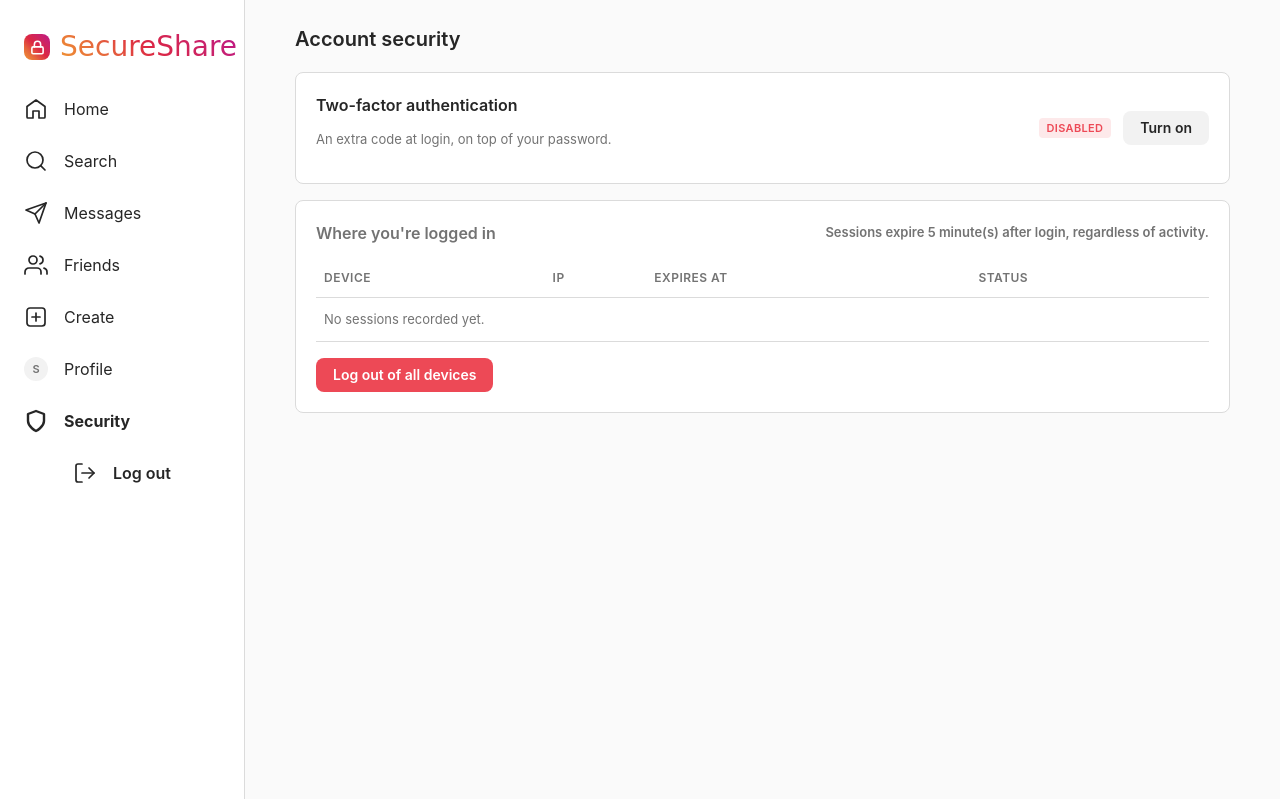
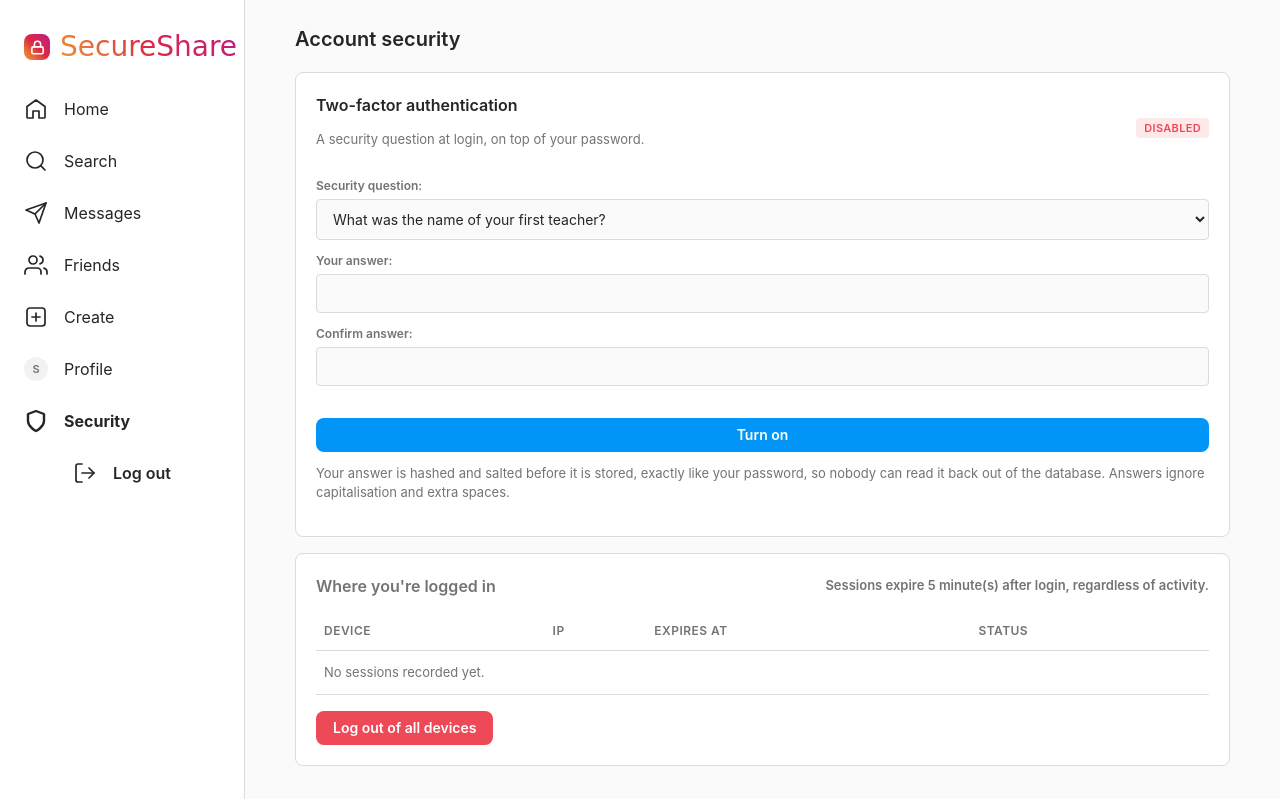
Before and after one commit to RayzerGT/CSE447-SecureShare, a Django app: page /accounts/sessions/ in a window 1280 px wide. Shown: the top 799 px of the page. Run offline with Django 5.2, Linux system fonts and the light colour scheme; the visitor is signed in with stand-in values (Sample User, id 1); data comes from the database, SQL or seed files in the repository; data that the repository does not hold is empty; some web fonts are replaced.

Commit message:
Replace TOTP two-factor with security questions
The previous 2FA was unusable. Turning it on only set is_enabled=True; it
never showed the user a secret or a QR code, and the TOTP code was written
to the server console at login. Without access to the console there was no
way to obtain the code, so enabling 2FA locked the account out.

Two-factor is now a security question the user sets themselves. Seven
questions are offered (accounts.models.SecurityQuestion): first teacher,
first pet, birth city, childhood friend, primary school, favourite dish,
mother's maiden name.

The answer is never stored. set_security_answer normalises it (trim, lower
case, collapse internal whitespace) and passes it through make_password, so
it lands in answer_hash under FromScratchPasswordHasher - the same
from-scratch hash+salt used for passwords. Verification re-normalises and
compares with check_password, so capitalisation and stray spaces do not
matter but the stored value is not recoverable.

Setup lives on the account security page: pick a question, type the answer
twice, save. The question can be changed or 2FA turned off from the same
place. At login the chosen question is displayed and the answer is checked
before the session is issued.

Login only demands 2FA when is_enabled AND a question AND an answer hash
are all present, so a row left enabled from the old TOTP flow cannot lock
anyone out. Applies to Standard Users only, as before.

Verified end to end: password alone leaves the user unauthenticated; the
question is displayed; a wrong answer is refused and keeps them out; the
correct answer with different capitalisation and padding succeeds;
mismatched confirmations are rejected at setup; disabling clears both the
question and the hash; and two_factor_verified / two_factor_failed still
reach the audit log.

```diff
--- a/accounts/forms.py
+++ b/accounts/forms.py
@@ -1,7 +1,8 @@
 from django import forms
 from django.contrib.auth.models import User
 
-from .models import Profile
+from .models import Profile, SecurityQuestion
+from .security.two_factor import MIN_ANSWER_LENGTH, normalise_answer
 
 class RegistrationForm(forms.ModelForm):
     first_name = forms.CharField(max_length=75)
@@ -36,7 +37,23 @@ class LoginForm(forms.Form):
     password = forms.CharField(widget=forms.PasswordInput)
 
 class TwoFactorForm(forms.Form):
-    code = forms.CharField(max_length=6, label="Verification code")
+    answer = forms.CharField(max_length=128, label="Your answer")
+
+
+class SecurityQuestionForm(forms.Form):
+    question = forms.ChoiceField(choices=SecurityQuestion.choices, label="Security question")
+    answer = forms.CharField(max_length=128, label="Your answer")
+    confirm_answer = forms.CharField(max_length=128, label="Confirm answer")
+
+    def clean(self):
+        cleaned = super().clean()
+        answer = normalise_answer(cleaned.get("answer", ""))
+        confirm = normalise_answer(cleaned.get("confirm_answer", ""))
+        if answer and confirm and answer != confirm:
+            raise forms.ValidationError("The two answers do not match.")
+        if answer and len(answer) < MIN_ANSWER_LENGTH:
+            raise forms.ValidationError(f"Your answer must be at least {MIN_ANSWER_LENGTH} characters.")
+        return cleaned
 
 class ProfileForm(forms.ModelForm):
     class Meta:
--- a/accounts/models.py
+++ b/accounts/models.py
@@ -34,17 +34,36 @@ class Profile(models.Model):
     def is_developer(self):
         return self.role == Role.DEVELOPER
 
+class SecurityQuestion(models.TextChoices):
+    FIRST_TEACHER = "first_teacher", "What was the name of your first teacher?"
+    FIRST_PET = "first_pet", "What was the name of your first pet?"
+    BIRTH_CITY = "birth_city", "In which city were you born?"
+    CHILDHOOD_FRIEND = "childhood_friend", "What is the name of your childhood best friend?"
+    PRIMARY_SCHOOL = "primary_school", "What was the name of your primary school?"
+    FAVOURITE_DISH = "favourite_dish", "What is your favourite dish?"
+    MOTHERS_MAIDEN_NAME = "mothers_maiden_name", "What is your mother's maiden name?"
+
+
 class TwoFactorSettings(models.Model):
 
     class Method(models.TextChoices):
-        TOTP = "totp", "Authenticator App (TOTP)"
-        EMAIL_OTP = "email_otp", "Email OTP"
+        SECURITY_QUESTION = "security_question", "Security Question"
 
     user = models.OneToOneField(settings.AUTH_USER_MODEL, on_delete=models.CASCADE, related_name="two_factor")
     is_enabled = models.BooleanField(default=False)
-    method = models.CharField(max_length=16, choices=Method.choices, default=Method.EMAIL_OTP)
+    method = models.CharField(max_length=32, choices=Method.choices, default=Method.SECURITY_QUESTION)
+    question = models.CharField(max_length=32, choices=SecurityQuestion.choices, blank=True)
+    answer_hash = models.CharField(max_length=255, blank=True)
     secret = models.CharField(max_length=255, blank=True)
     updated_at = models.DateTimeField(auto_now=True)
+
+    @property
+    def is_configured(self) -> bool:
+        return bool(self.is_enabled and self.question and self.answer_hash)
+
+    @property
+    def question_text(self) -> str:
+        return SecurityQuestion(self.question).label if self.question else ""
 
     def __str__(self):
         return f"2FA({self.user.username}, enabled={self.is_enabled})"
--- a/accounts/templates/accounts/sessions.html
+++ b/accounts/templates/accounts/sessions.html
@@ -10,19 +10,39 @@
     <div class="setting-row">
         <div>
             <h2>Two-factor authentication</h2>
-            <p class="text-muted">An extra code at login, on top of your password.</p>
+            <p class="text-muted">A security question at login, on top of your password.</p>
         </div>
         <div class="setting-row__end">
-            <span class="badge {{ two_fa.is_enabled|yesno:"active,revoked" }}">
-                {{ two_fa.is_enabled|yesno:"Enabled,Disabled" }}
+            <span class="badge {{ two_fa.is_configured|yesno:"active,revoked" }}">
+                {{ two_fa.is_configured|yesno:"Enabled,Disabled" }}
             </span>
-            <form method="post" class="inline-form">
-                {% csrf_token %}
-                <input type="hidden" name="action" value="toggle_2fa">
-                <button type="submit" class="secondary">{{ two_fa.is_enabled|yesno:"Turn off,Turn on" }}</button>
-            </form>
         </div>
     </div>
+
+    {% if two_fa.is_configured %}
+        <p class="text-muted" style="margin-top:14px">
+            Your question: <strong>{{ two_fa.question_text }}</strong>
+        </p>
+        <form method="post" class="inline-form" style="margin-top:12px">
+            {% csrf_token %}
+            <input type="hidden" name="action" value="disable_2fa">
+            <button type="submit" class="secondary" data-confirm="Turn off two-factor authentication?">Turn off</button>
+        </form>
+        <p class="text-muted" style="margin-top:16px">Want a different question? Choose one below and save.</p>
+    {% endif %}
+
+    <form method="post" class="stacked-form" style="margin-top:14px">
+        {% csrf_token %}
+        <input type="hidden" name="action" value="enable_2fa">
+        {{ question_form.as_p }}
+        <button type="submit">{{ two_fa.is_configured|yesno:"Update question,Turn on" }}</button>
+    </form>
+
+    <p class="text-muted" style="margin-top:12px">
+        Your answer is hashed and salted before it is stored, exactly like your password,
+        so nobody can read it back out of the database. Answers ignore capitalisation and
+        extra spaces.
+    </p>
 </div>
 
 <div class="card">
--- a/accounts/views.py
+++ b/accounts/views.py
@@ -7,7 +7,7 @@ from django.core.files.base import ContentFile
 from django.db.models import Count, Q
 from django.shortcuts import redirect, render
 
-from .forms import LoginForm, ProfileForm, RegistrationForm, TwoFactorForm
+from .forms import LoginForm, ProfileForm, RegistrationForm, SecurityQuestionForm, TwoFactorForm
 from .security import google_oauth
 
 from posts.models import Post
@@ -95,10 +95,8 @@ def google_login_callback(request):
             messages.error(request, "This account is locked, suspended, or banned. Contact an administrator.")
             return redirect("accounts:login")
 
-        two_fa, _ = TwoFactorSettings.objects.get_or_create(user=user)
-        if two_fa.is_enabled:
+        if two_factor.is_required_for(user):
             request.session["pending_2fa_user_id"] = user.pk
-            two_factor.generate_otp(user)
             return redirect("accounts:verify_2fa")
 
         django_login(request, user)
@@ -131,14 +129,9 @@ def login_view(request):
                 )
 
             if user is not None:
-                if role_of(user) == Role.USER:
-                    two_fa, _ = TwoFactorSettings.objects.get_or_create(user=user)
-                    if two_fa.is_enabled:
-                        request.session["pending_2fa_user_id"] = user.pk
-                        otp = two_factor.generate_otp(user)
-                        if settings.DEBUG and otp:
-                            messages.info(request, f"Development 2FA code: {otp}")
-                        return redirect("accounts:verify_2fa")
+                if role_of(user) == Role.USER and two_factor.is_required_for(user):
+                    request.session["pending_2fa_user_id"] = user.pk
+                    return redirect("accounts:verify_2fa")
 
                 django_login(request, user)
                 session_manager.issue_session(request, user, device_info=request.META.get("HTTP_USER_AGENT", ""))
@@ -169,7 +162,7 @@ def verify_2fa(request):
 
     if request.method == "POST":
         form = TwoFactorForm(request.POST)
-        if form.is_valid() and two_factor.verify_otp(user, form.cleaned_data["code"]):
+        if form.is_valid() and two_factor.verify_answer(user, form.cleaned_data["answer"]):
             del request.session["pending_2fa_user_id"]
             django_login(request, user)
             session_manager.issue_session(request, user, device_info=request.META.get("HTTP_USER_AGENT", ""))
@@ -178,11 +171,16 @@ def verify_2fa(request):
                 request,
                 f"Logged in. This session will expire in {settings.SESSION_TIMEOUT_MINUTES} minute(s).",
             )
-            return redirect("posts:feed")
+            return redirect(home_url_for(user))
         log_event(user, "two_factor_failed", request=request)
+        messages.error(request, "That answer is not correct.")
     else:
         form = TwoFactorForm()
-    return render(request, "accounts/verify_2fa.html", {"form": form})
+    return render(
+        request,
+        "accounts/verify_2fa.html",
+        {"form": form, "question_text": two_factor.question_text_for(user)},
+    )
 
 @login_required
 def logout_view(request):
@@ -247,17 +245,39 @@ def sessions_dashboard(request):
     sessions = ActiveSession.objects.filter(user=request.user).order_by("-last_active_at")
     two_fa, _ = TwoFactorSettings.objects.get_or_create(user=request.user)
 
+    question_form = SecurityQuestionForm()
+
     if request.method == "POST":
         action = request.POST.get("action")
-        if action == "toggle_2fa":
-            two_fa.is_enabled = not two_fa.is_enabled
-            two_fa.save(update_fields=["is_enabled"])
+
+        if action == "enable_2fa":
+            question_form = SecurityQuestionForm(request.POST)
+            if question_form.is_valid():
+                two_factor.set_security_answer(
+                    request.user,
+                    question_form.cleaned_data["question"],
+                    question_form.cleaned_data["answer"],
+                )
+                log_event(request.user, "two_factor_enabled", request=request)
+                messages.success(request, "Two-factor authentication is on. You will be asked this question at every login.")
+                return redirect("accounts:sessions")
+        elif action == "disable_2fa":
+            two_factor.disable(request.user)
+            log_event(request.user, "two_factor_disabled", request=request)
+            messages.info(request, "Two-factor authentication is off.")
+            return redirect("accounts:sessions")
         elif action == "logout_all":
             session_manager.revoke_all_sessions_for_user(request.user)
-        return redirect("accounts:sessions")
+            return redirect("accounts:sessions")
 
+    two_fa.refresh_from_db()
     return render(
         request,
         "accounts/sessions.html",
-        {"sessions": sessions, "two_fa": two_fa, "session_timeout_minutes": settings.SESSION_TIMEOUT_MINUTES},
+        {
+            "sessions": sessions,
+            "two_fa": two_fa,
+            "question_form": question_form,
+            "session_timeout_minutes": settings.SESSION_TIMEOUT_MINUTES,
+        },
     )
```
Also changed, not shown: accounts/security/two_factor.py (+47 -60 lines), accounts/templates/accounts/verify_2fa.html (+5 -3 lines), accounts/migrations/0005_twofactorsettings_answer_hash_and_more.py (added).
